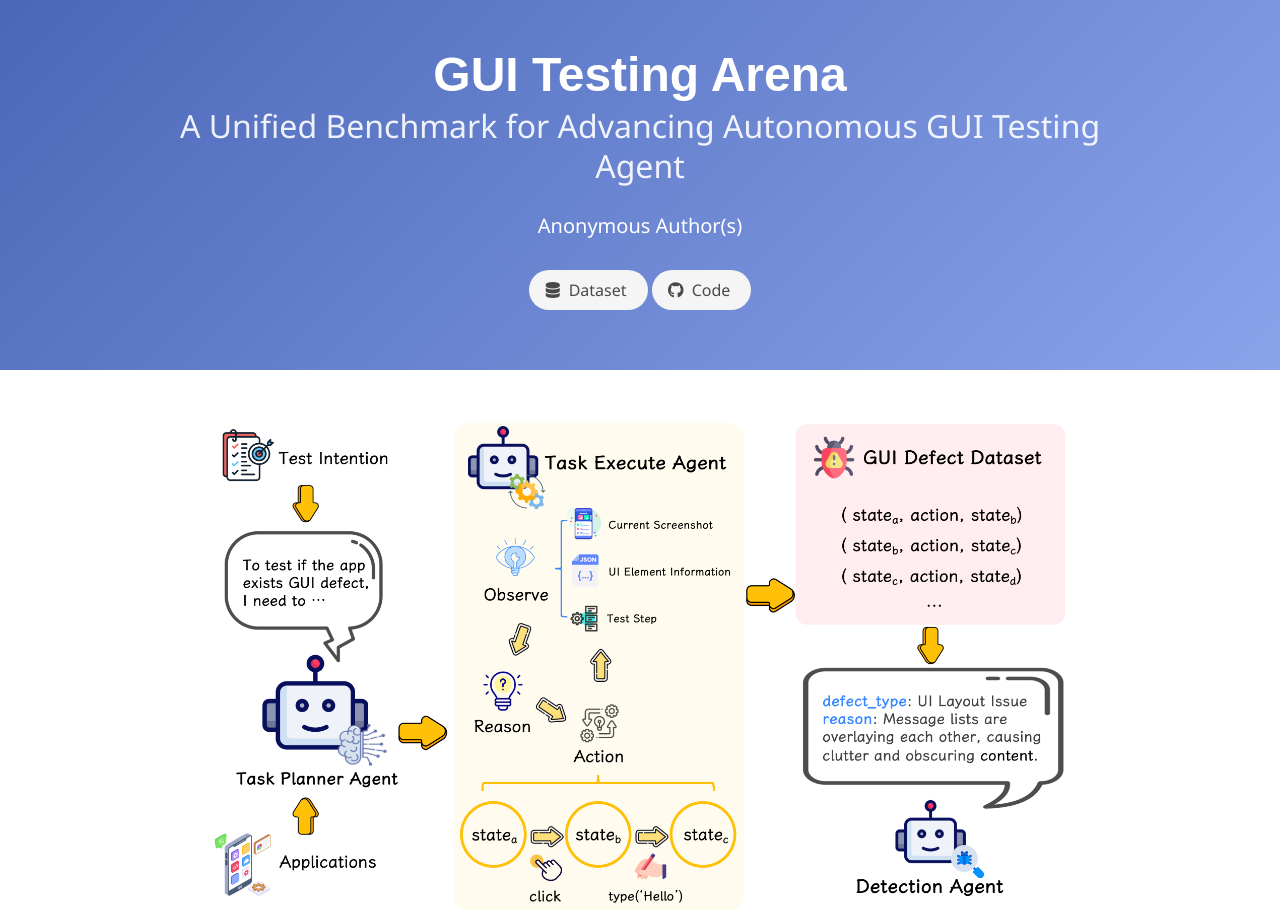
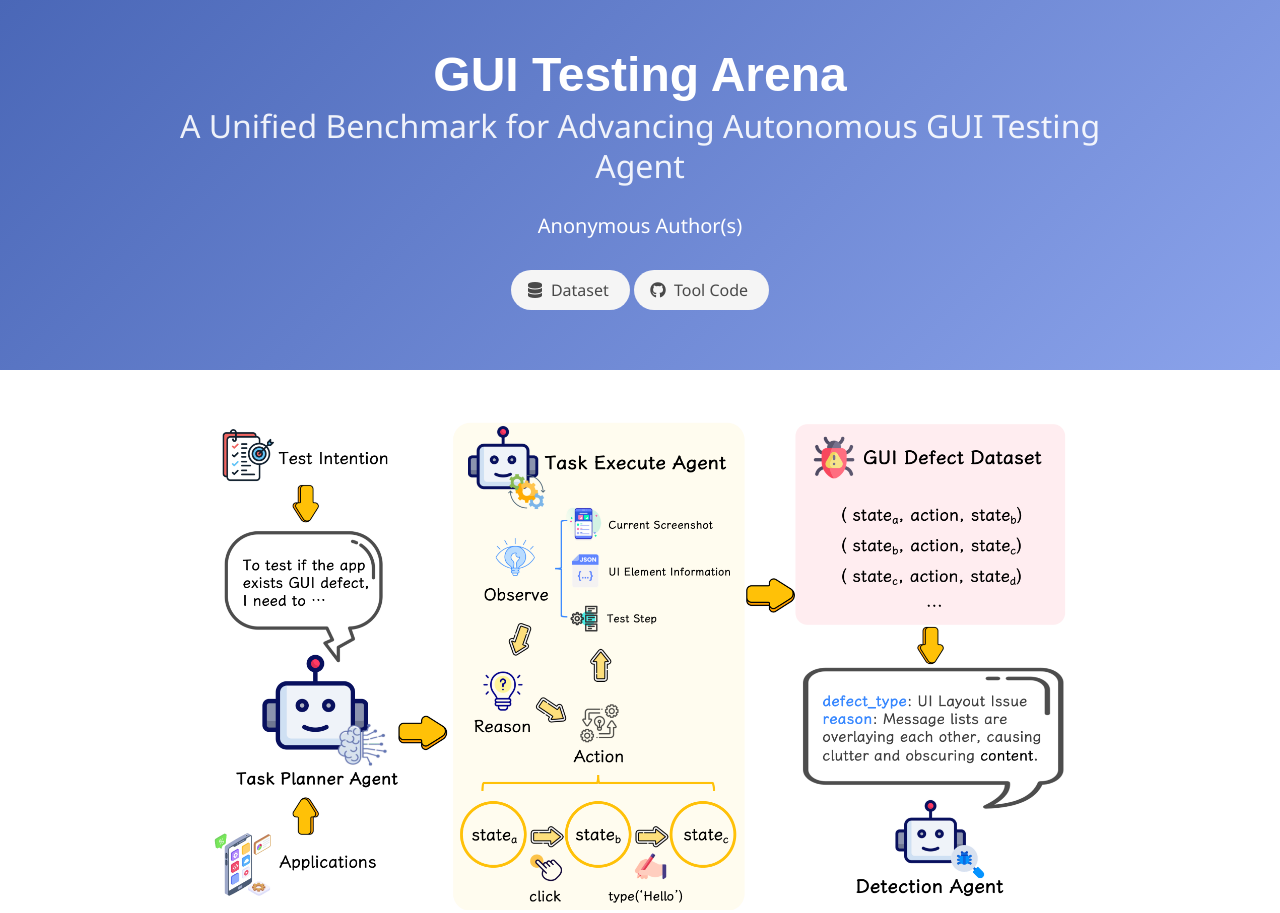
Before and after one commit to GUITArena/guitarena.github.io, a plain HTML site: page index.html in a window 1280 px wide. Shown: the top 913 px of the page. Drawn offline with nearby package versions, Linux system fonts and the light colour scheme; a script that the page names is missing; some icons are missing; a web font is replaced by a local one.

Commit message:
Update index.html

```diff
--- a/index.html
+++ b/index.html
@@ -232,11 +232,11 @@
                 </span>
                 <!-- Github link -->
                 <span class="link-block">
-                  <a href="#" target="_blank" class="external-link button is-normal is-rounded is-light">
+                  <a href="https://anonymous.4open.science/status/UIDefectMocker-15F6" target="_blank" class="external-link button is-normal is-rounded is-light">
                     <span class="icon">
                       <i class="fab fa-github"></i>
                     </span>
-                    <span>Code</span>
+                    <span>Tool Code</span>
                   </a>
                 </span>
 
```
